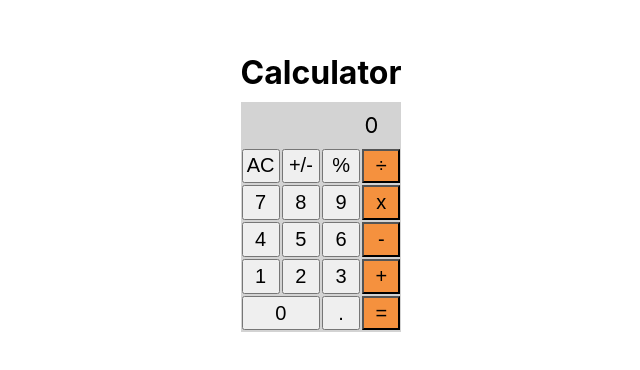
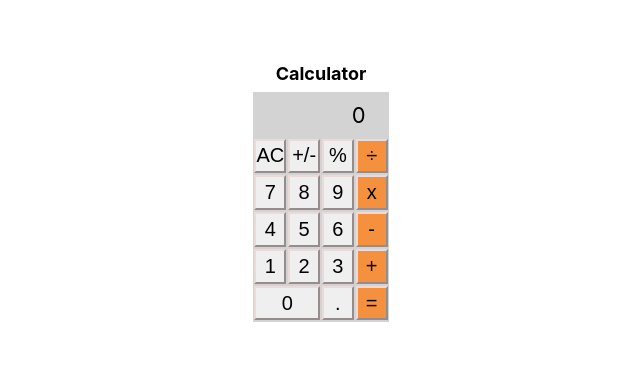
Before and after one commit to Draxeytina/Math-Magicians, a React (Create React App) app: page / in a window 1280 px wide. Shown: the part 208-578 px from the top of the page, without its empty margins (319-959 px from the left). Built offline with nearby package versions, Linux system fonts and the light colour scheme.

Commit message:
style calculator

```diff
--- a/src/App.css
+++ b/src/App.css
@@ -1,5 +1,6 @@
 h1 {
   display: flex;
   justify-content: center;
-  margin-bottom: 10px;
+  margin-bottom: 8px;
+  font-size:large;
 }
--- a/src/components/calculator.css
+++ b/src/components/calculator.css
@@ -13,7 +13,7 @@ body {
 
 button {
   font-size: 20px;
-  border-style: 1px solid white;
+  border-color:rgb(235, 218, 218);
   margin: 1px;
 }
 
```
